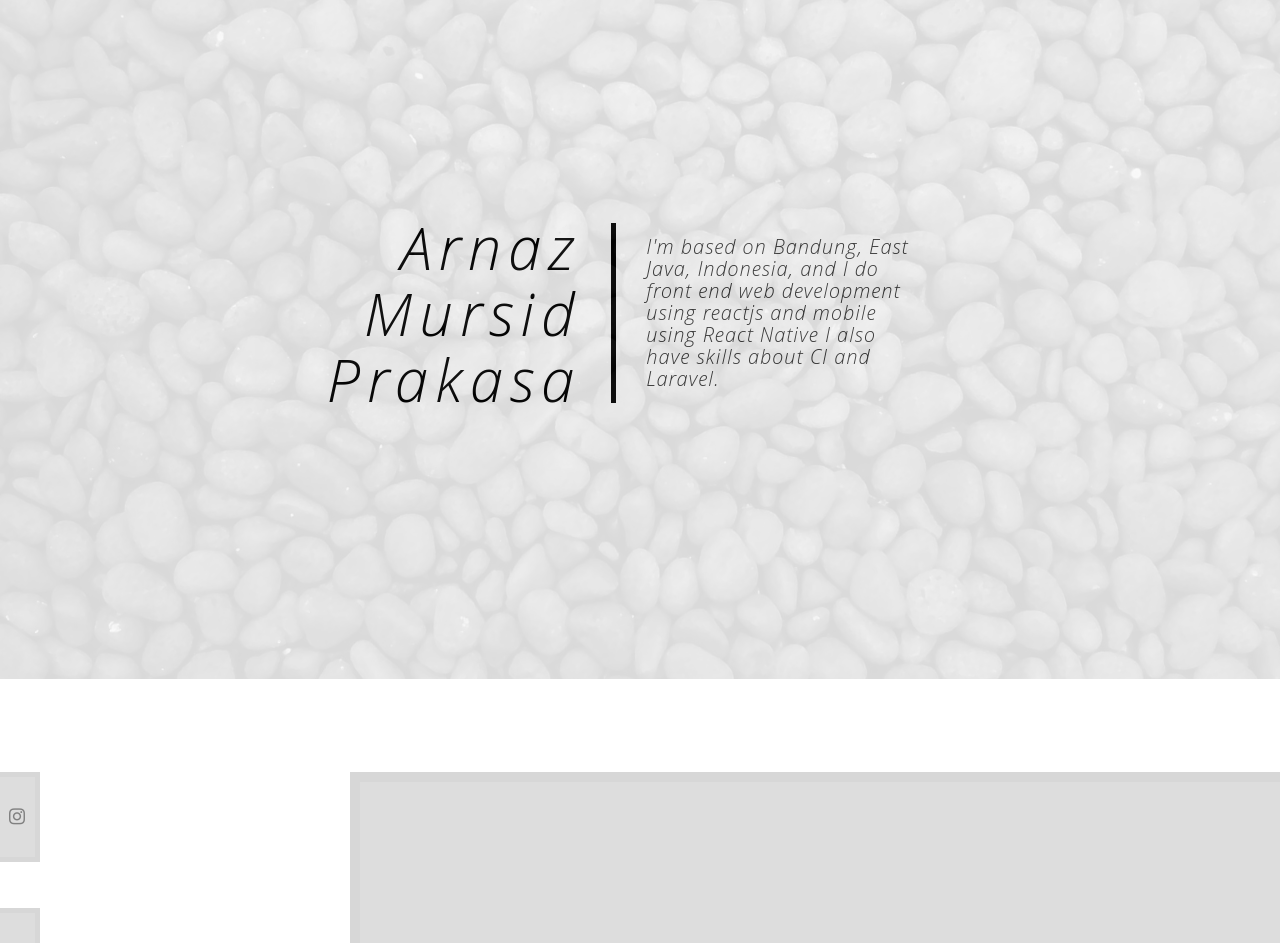
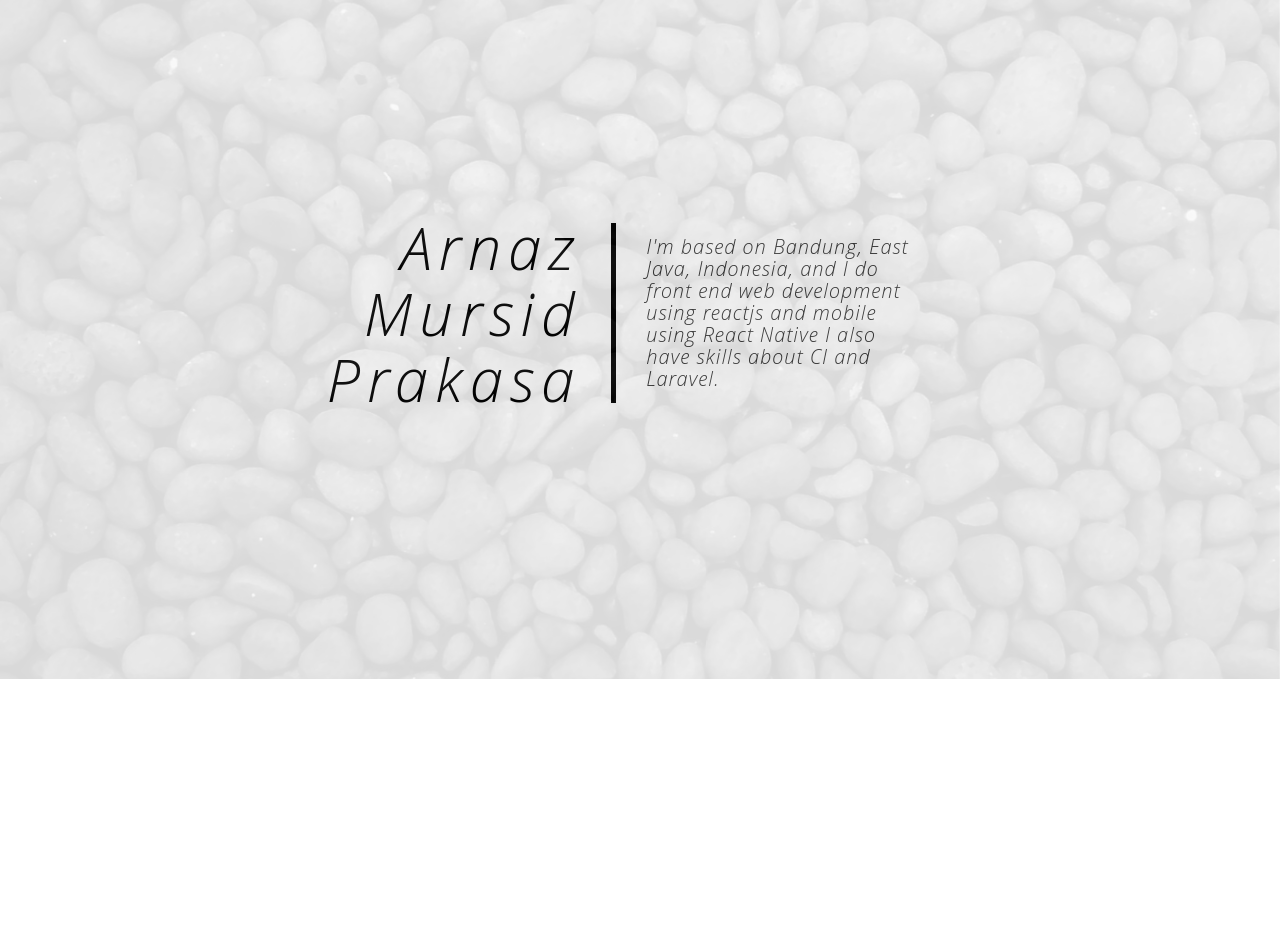
Before and after one commit to arnazmursidp/portofolio, a React (Create React App) app: page / in a window 1280 px wide. Shown: the top 943 px of the page. After the commit the page ends 800 px from the top, so only its background shows below. Built offline with nearby package versions, Linux system fonts and the light colour scheme.

Commit message:
comment contact component

```diff
--- a/src/App.js
+++ b/src/App.js
@@ -27,7 +27,7 @@ class App extends Component {
     return (
       <div>
         <Header/>
-        <Contact startAnimationContact={this.state.startAnimationContact} />
+        {/** <Contact startAnimationContact={this.state.startAnimationContact} />**/}
       </div>
     );
   }
```
